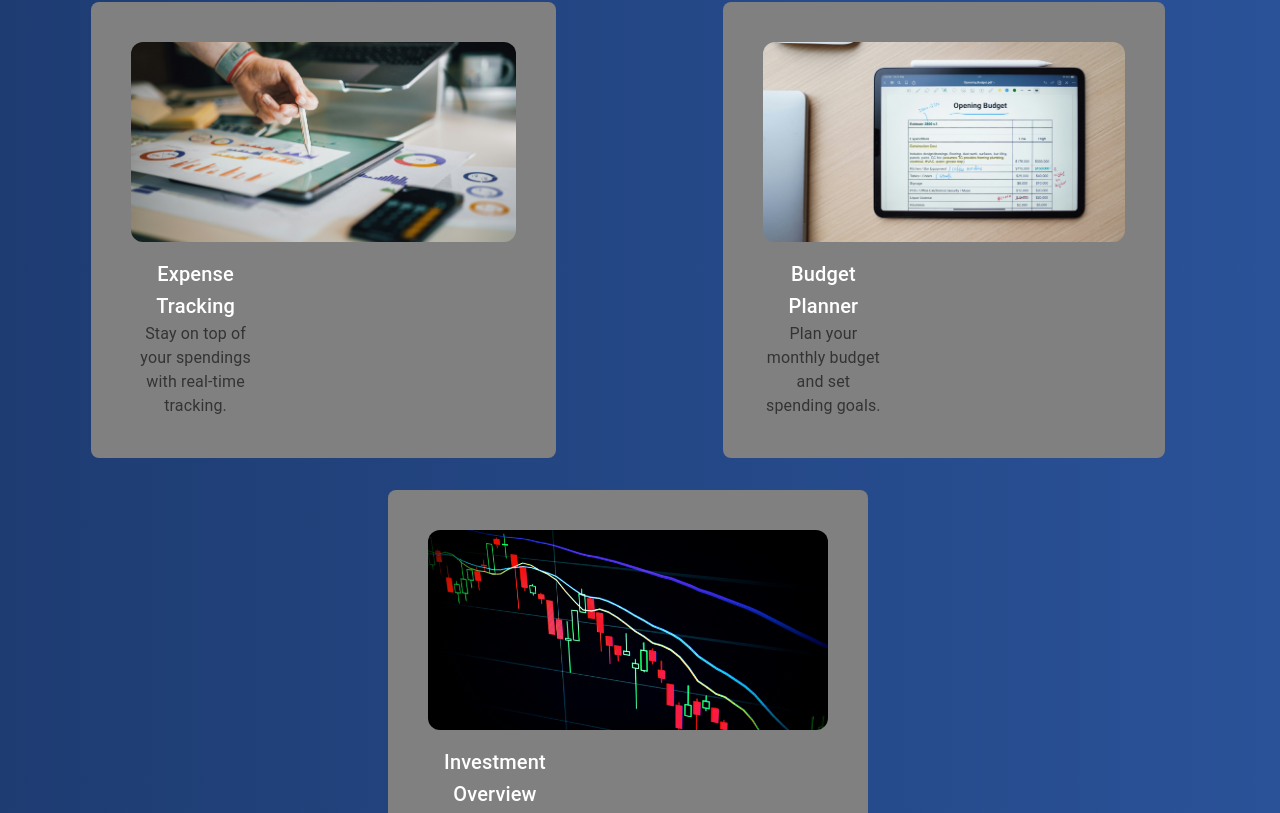
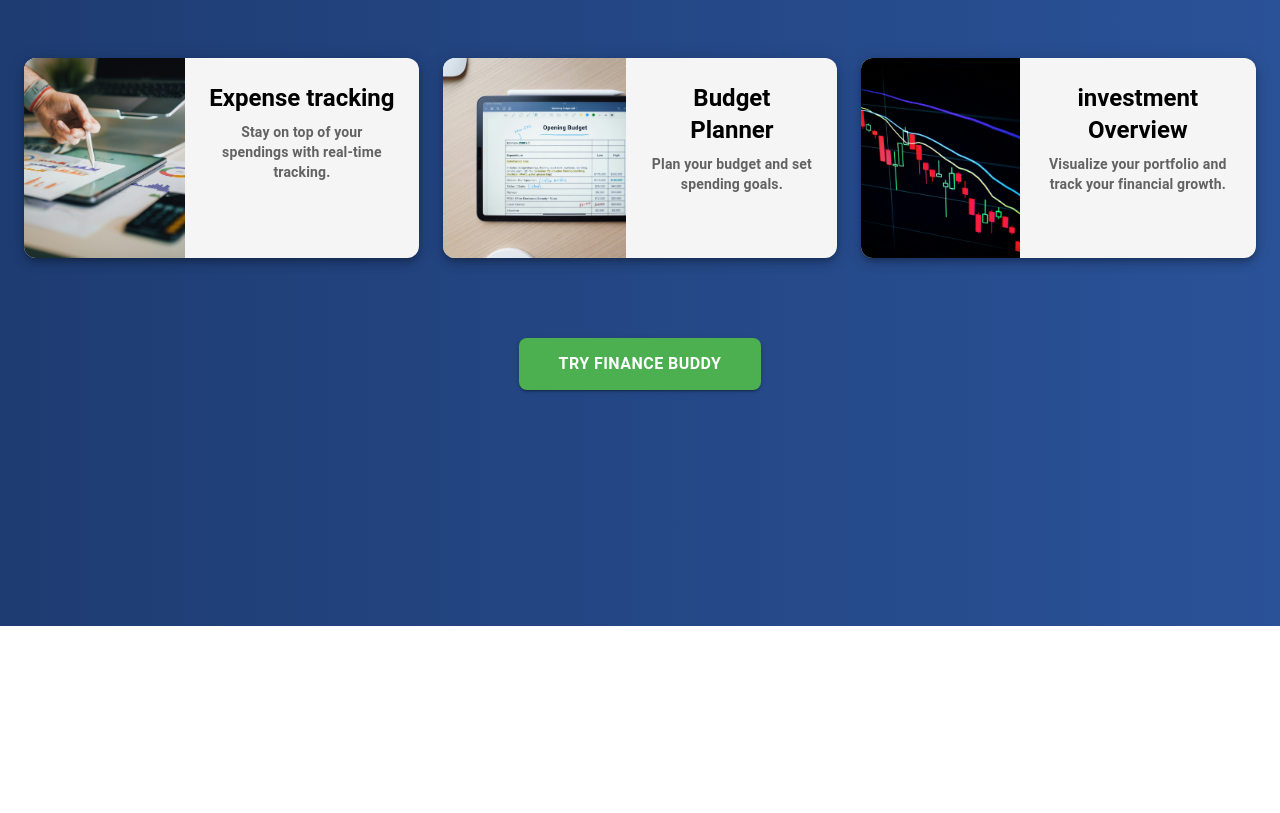
Before and after one commit to Asal2/FinancialPlanner, a React (Vite) app in the folder frontend/: page /intro in a window 1280 px wide. Shown: the part 238-1051 px from the top of the page. After the commit the page ends 864 px from the top, so only its background shows below. Built offline with nearby package versions, Linux system fonts and the light colour scheme; no server answers.

Commit message:
4/21 Add Intro, Modify AboutUs

```diff
--- a/frontend/src/Pages/LandingPage/Intro/Intro.jsx
+++ b/frontend/src/Pages/LandingPage/Intro/Intro.jsx
@@ -1,10 +1,29 @@
 import React from 'react'
 import Navbar from '../../../components/Navbar'
-import { Box, Typography, Grid } from '@mui/material'
+import { Box, Typography, Grid, Paper } from '@mui/material'
 import ExpensePhoto from './jakub-zerdzicki-ykgLX_CwtDw-unsplash.jpg'
 import BudgetPhoto from './goodnotes-5-1s5TOXcMZQ8-unsplash.jpg'
 import InvestmentPhoto from './maxim-hopman-fiXLQXAhCfk-unsplash.jpg'
+import Button from '@mui/material/Button'
+import { Link } from 'react-router-dom'
 
+const features = [
+    {
+        title: 'Expense tracking',
+        description: 'Stay on top of your spendings with real-time tracking.',
+        image: ExpensePhoto
+    },
+    {
+        title: 'Budget Planner',
+        description: 'Plan your budget and set spending goals.',
+        image: BudgetPhoto
+    },
+    {
+        title: 'investment Overview',
+        description: 'Visualize your portfolio and track your financial growth.',
+        image: InvestmentPhoto
+    },
+];
 
 const Intro = () => {
   return (
@@ -19,119 +38,79 @@ const Intro = () => {
             textAlign: "center",  // Aligns text to the center
             background: "linear-gradient(to right, #1e3c72, #2a5298)", // Adds a blue gradient background
             color: "white",  // Sets text color to white
-            padding: 4}}
+            padding: 4,
+            px: 3,
+            py: 6,
+            }}
         >
             {/* Header Message */}
-            <Box>
-                <Typography variant="h2" sx={{ fontWeight: 500, textAlign: 'center', mt: 2, fontStyle: 'italic', fontFamily: 'Comic Sans MS, cursive, sans-serif' }}>
+            <Typography variant="h2" sx={{ fontWeight: 500, textAlign: 'center', mb: 6, fontStyle: 'italic', fontFamily: 'Comic Sans MS, cursive, sans-serif' }}>
                 We make it easy for you !
             </Typography>
-            </Box>
 
             {/* Features Section */}
             <Grid container spacing={3} justifyContent="center" sx={{mt:5}}>
-                {/* Expense Tracking */}
-                <Box
+                {features.map(({title, description, image}, index) => (
+                    <Grid item xs={12} md={4} key={index}>
+                        <Paper
+                            elevation={6}
                             sx={{
-                    backgroundColor: 'grey', // light gray
-                    borderRadius: 2,            // round corners (theme spacing units)
-                    p: 5,                       // padding
-                    maxWidth: '600px',          // optional: limit width
-                    mx: 'auto',                 // optional: center horizontally
-                    my: 2                       // optional: vertical margin
+                                borderRadius: 3,
+                                overflow: 'hidden',
+                                backgroundColor: '#f5f5f5',
+                                color: 'black',
+                                //textAlign: 'center',
+                                //height: '100%',
+                                display: 'flex',
+                                flexDirection: 'row',
                             }}
                         >
-                    {/* Image */}
-                    <Box mb={2}>
+                            <Box>
                                 <img
-                        src={ExpensePhoto}
-                        alt="Expense Tracking Visual"
+                                    src={image}
+                                    alt={`${title} Visual`}
                                     style={{
                                     width: '100%',
-                            borderRadius: '12px',
-                            maxHeight: '200px',
-                            objectFit: 'cover'
+                                    height: '200px',
+                                    objectFit: 'cover',
                                     }}
                                 />
                             </Box>
-                    <Grid item xs={12} md={4}>
-                        <Box textAlign="center">
-                            <Typography variant="h6">Expense Tracking</Typography>
-                            <Typography color="text.secondary">
-                                Stay on top of your spendings with real-time tracking.
+                            <Box sx={{ p: 3, flexGrow: 1}}>
+                                <Typography variant="h5" fontWeight='bold' gutterBottom>
+                                    {title}
+                                </Typography>
+                                <Typography variant="body2" fontWeight='bold' color="text.secondary">
+                                    {description}
                                 </Typography>
                             </Box>
+                        </Paper>
                     </Grid>
-                </Box>
-
-                {/* Budget Planner */}
-                <Box
+                ))}
+            </Grid>
+            {/* CTA Button */}
+            <Box mt={10}>
+                <Button
+                    variant="contained"
+                    size="large"
+                    component={Link}
+                    to='/sign-in'
                     sx={{
-                    backgroundColor: 'grey', // light gray
-                    borderRadius: 2,            // round corners (theme spacing units)
-                    p: 5,                       // padding
-                    maxWidth: '600px',          // optional: limit width
-                    mx: 'auto',                 // optional: center horizontally
-                    my: 2                       // optional: vertical margin
+                    backgroundColor: '#4caf50',
+                    color: 'white',
+                    px: 5,
+                    py: 1.5,
+                    borderRadius: 2,
+                    fontWeight: 'bold',
+                    fontSize: '1rem',
+                    '&:hover': {
+                        backgroundColor: '#388e3c',
+                    },
                     }}
                 >
-                    {/* Image */}
-                    <Box mb={2}>
-                        <img
-                        src={BudgetPhoto}
-                        alt="Expense Tracking Visual"
-                        style={{
-                            width: '100%',
-                            borderRadius: '12px',
-                            maxHeight: '200px',
-                            objectFit: 'cover'
-                        }}
-                        />
+                    Try Finance Buddy
+                </Button>
             </Box>
-                    <Grid item xs={12} md={4}>
-                        <Box textAlign="center">
-                            <Typography variant="h6">Budget Planner</Typography>
-                            <Typography color="text.secondary">
-                                Plan your monthly budget and set spending goals.
-                            </Typography>
-                        </Box>
-                    </Grid>
-                </Box>
-
-                {/* Investment Overview */}
-                <Box
-                sx={{
-                    backgroundColor: 'grey', // light gray
-                    borderRadius: 2,            // round corners (theme spacing units)
-                    p: 5,                       // padding
-                    maxWidth: '600px',          // optional: limit width
-                    mx: 'auto',                 // optional: center horizontally
-                    my: 2                       // optional: vertical margin
-                }}
-                >
-                    {/* Image */}
-                    <Box mb={2}>
-                        <img
-                        src={InvestmentPhoto}
-                        alt="Expense Tracking Visual"
-                        style={{
-                            width: '100%',
-                            borderRadius: '12px',
-                            maxHeight: '200px',
-                            objectFit: 'cover'
-                        }}
-                        />
-                    </Box>
-                    <Grid item xs={12} md={4}>
-                        <Box textAlign="center">
-                            <Typography variant="h6">Investment Overview</Typography>
-                            <Typography color="text.secondary">
-                                Visualize your portfolio and track your financial growth.
-                            </Typography>
-                        </Box>
-                    </Grid>
-                </Box>
-            </Grid>
         </Box>
     </div>
   )
--- a/frontend/src/Pages/LandingPage/Landing.jsx
+++ b/frontend/src/Pages/LandingPage/Landing.jsx
@@ -2,6 +2,7 @@ import React from 'react'
 import Navbar from '../../components/Navbar'
 import { Box, Button, Typography } from "@mui/material";
 import { DotLottieReact } from '@lottiefiles/dotlottie-react';
+import { Link } from 'react-router-dom';
 
 const Landing = () => {
 
@@ -29,6 +30,8 @@ const Landing = () => {
         <Button
           variant="contained"
           size="large"
+          component={Link}
+          to='/intro'
           sx={{ mt: 5, backgroundColor: "#4CAF50", "&:hover": { backgroundColor: "#388E3C" } }}
         >
           Get Started
```
Also changed, not shown: frontend/src/Pages/LandingPage/AboutUs.jsx (+90 -96 lines). Lines whose indentation alone changed are shown as unchanged.
